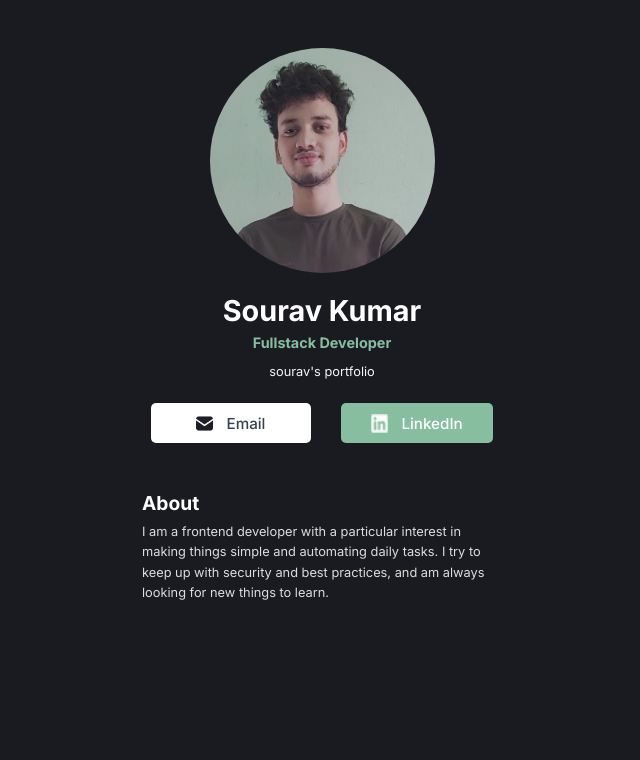
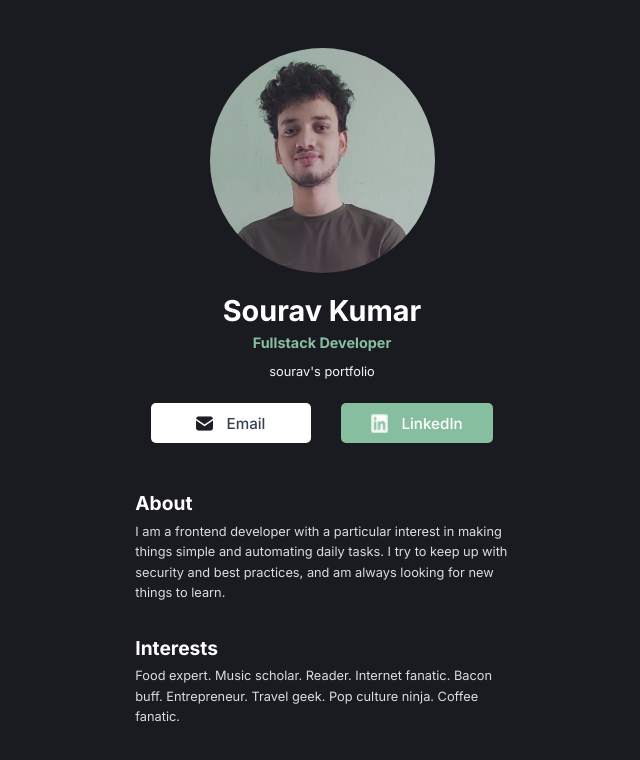
Before and after one commit to souravsgithub/react-projects-learning, a React (Vite) app in the folder souravs-business-card/: page / in a window 1280 px wide. Shown: the top 760 px of the page, without its empty margins (318-958 px from the left). Built offline with nearby package versions, Linux system fonts and the light colour scheme.

Commit message:
made the interests section

```diff
--- a/souravs-business-card/src/App.jsx
+++ b/souravs-business-card/src/App.jsx
@@ -1,10 +1,13 @@
 import Info from "./components/Info";
 import About from "./components/About";
+import Interests from "./components/Interests";
+
 export default function App() {
   return(
     <section className="main-container">
       <Info />
       <About />
+      <Interests />
     </section>
   );
 }
--- /dev/null
+++ b/souravs-business-card/src/components/Interests.jsx
@@ -0,0 +1,8 @@
+export default function Interests() {
+    return (
+        <section className="container interests">
+            <h3>Interests</h3>
+            <p>Food expert. Music scholar. Reader. Internet fanatic. Bacon buff. Entrepreneur. Travel geek. Pop culture ninja. Coffee fanatic.</p>
+        </section>
+    );
+}
--- a/souravs-business-card/src/index.css
+++ b/souravs-business-card/src/index.css
@@ -11,7 +11,7 @@ body {
   margin: 0 auto;
 }
 .container {
-  width: 80%;
+  width: 83%;
   margin: 0 auto;
 }
 
@@ -84,6 +84,7 @@ a.less {
   margin-bottom: 1em;
   border-radius: 50%;
   width: 50%;
-  /* border-top-left-radius: 8px;
-  border-top-right-radius: 8px; */
 }
+.about {
+  margin-bottom: 2em;
+}
```
